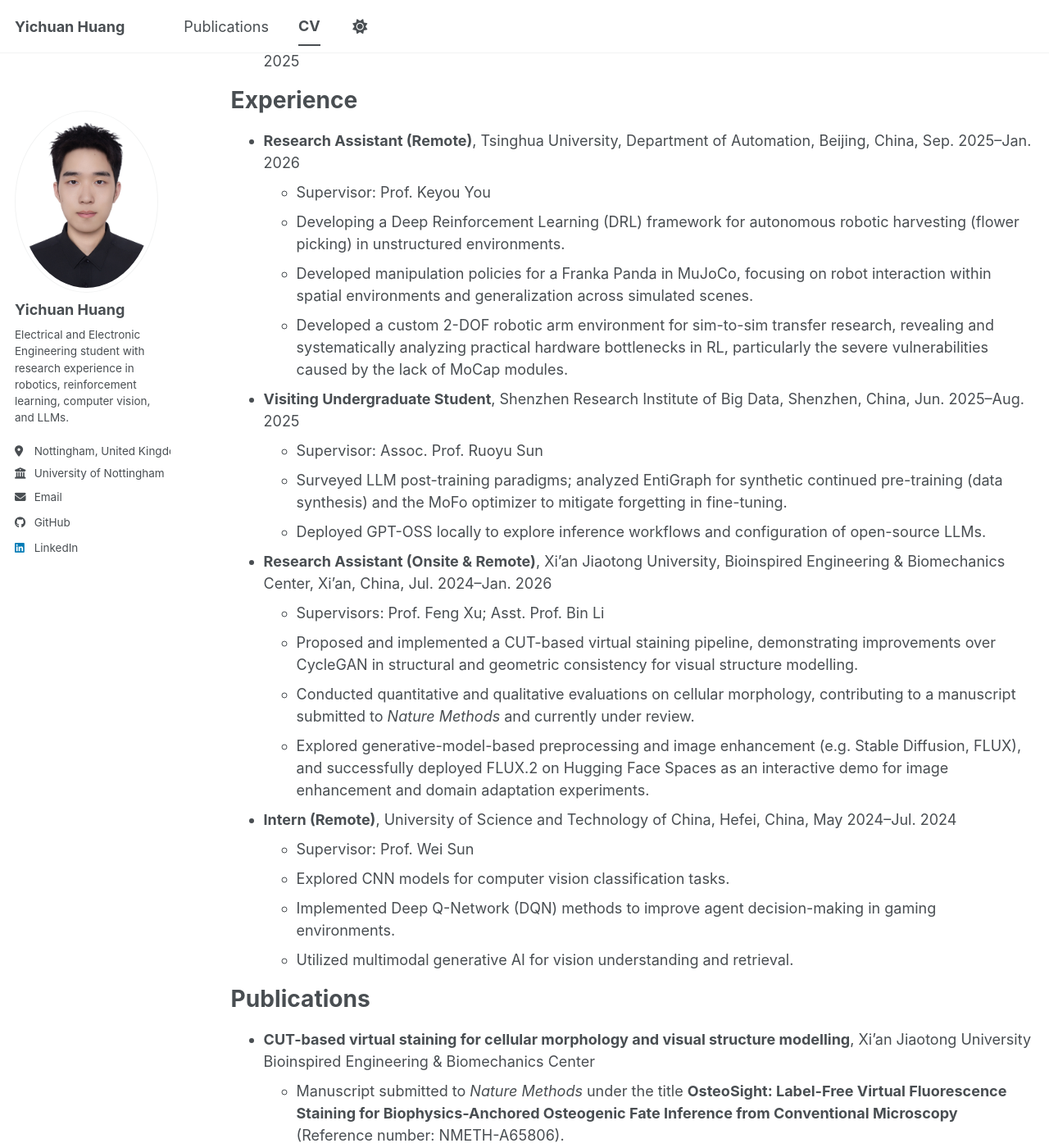
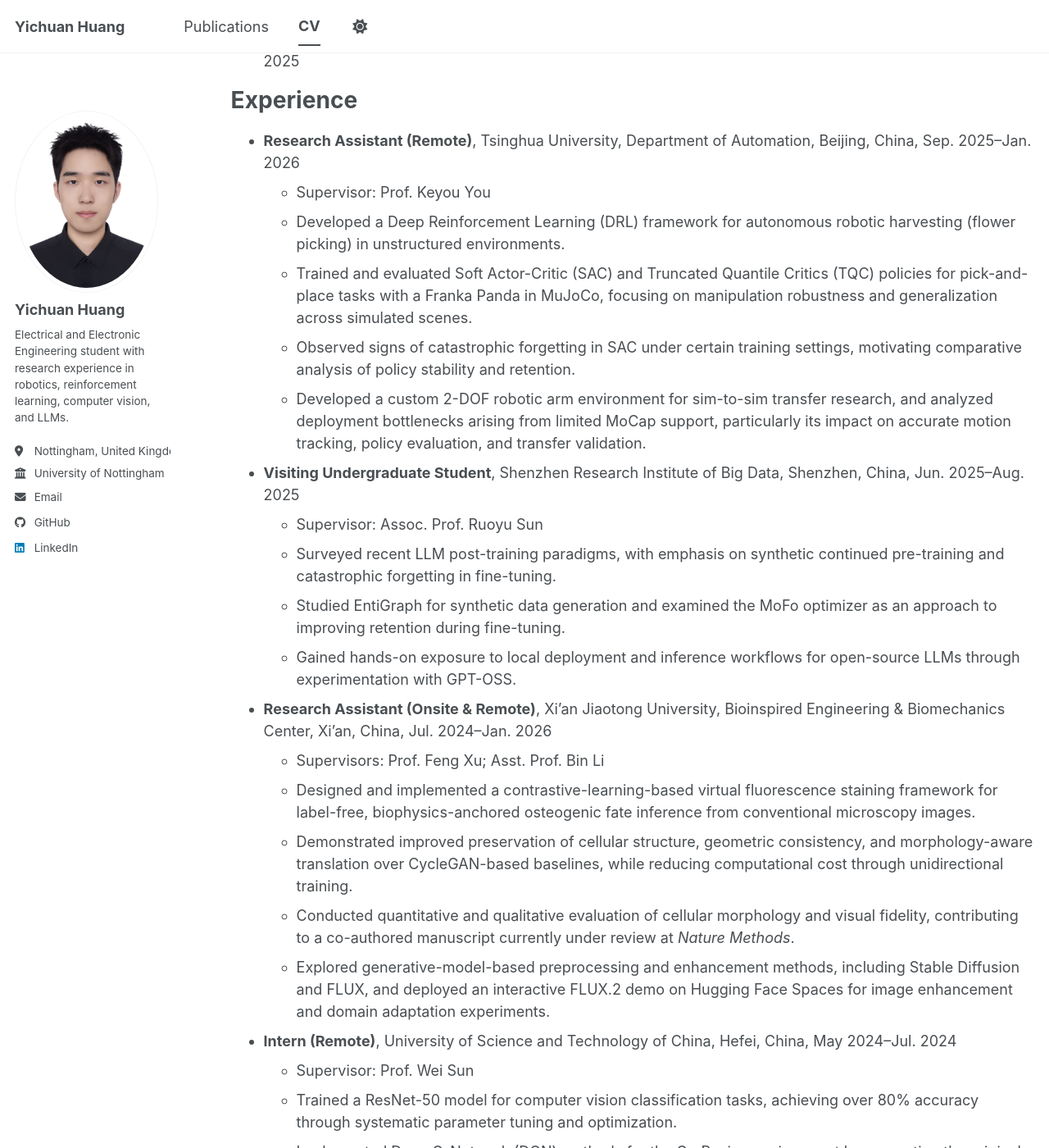
Before and after one commit to yichuan-huang/yichuan-huang.github.io, a Jekyll site: the page built from _pages/cv.md, in a window 1280 px wide and 1400 px high, scrolled down 224 px. Shown: the whole window at 82% size. Built offline with Jekyll 4.4.1, drawn with Linux system fonts in a browser that asks for light colours; a script bundle is joined from its source files by our own code; library files that are not in the unit come from our copies; some of the changed text lies outside the part shown.

Commit message:
Refine CV experience section with updated project descriptions and research output

```diff
--- a/_pages/cv.md
+++ b/_pages/cv.md
@@ -18,31 +18,34 @@ Experience
 ======
 * **Research Assistant (Remote)**, Tsinghua University, Department of Automation, Beijing, China, Sep. 2025--Jan. 2026
   * Supervisor: Prof. Keyou You
-  * Developing a Deep Reinforcement Learning (DRL) framework for autonomous robotic harvesting (flower picking) in unstructured environments.
-  * Developed manipulation policies for a Franka Panda in MuJoCo, focusing on robot interaction within spatial environments and generalization across simulated scenes.
-  * Developed a custom 2-DOF robotic arm environment for sim-to-sim transfer research, revealing and systematically analyzing practical hardware bottlenecks in RL, particularly the severe vulnerabilities caused by the lack of MoCap modules.
+  * Developed a Deep Reinforcement Learning (DRL) framework for autonomous robotic harvesting (flower picking) in unstructured environments.
+  * Trained and evaluated Soft Actor-Critic (SAC) and Truncated Quantile Critics (TQC) policies for pick-and-place tasks with a Franka Panda in MuJoCo, focusing on manipulation robustness and generalization across simulated scenes.
+  * Observed signs of catastrophic forgetting in SAC under certain training settings, motivating comparative analysis of policy stability and retention.
+  * Developed a custom 2-DOF robotic arm environment for sim-to-sim transfer research, and analyzed deployment bottlenecks arising from limited MoCap support, particularly its impact on accurate motion tracking, policy evaluation, and transfer validation.
 
 * **Visiting Undergraduate Student**, Shenzhen Research Institute of Big Data, Shenzhen, China, Jun. 2025--Aug. 2025
   * Supervisor: Assoc. Prof. Ruoyu Sun
-  * Surveyed LLM post-training paradigms; analyzed EntiGraph for synthetic continued pre-training (data synthesis) and the MoFo optimizer to mitigate forgetting in fine-tuning.
-  * Deployed GPT-OSS locally to explore inference workflows and configuration of open-source LLMs.
+  * Surveyed recent LLM post-training paradigms, with emphasis on synthetic continued pre-training and catastrophic forgetting in fine-tuning.
+  * Studied EntiGraph for synthetic data generation and examined the MoFo optimizer as an approach to improving retention during fine-tuning.
+  * Gained hands-on exposure to local deployment and inference workflows for open-source LLMs through experimentation with GPT-OSS.
 
 * **Research Assistant (Onsite & Remote)**, Xi'an Jiaotong University, Bioinspired Engineering & Biomechanics Center, Xi'an, China, Jul. 2024--Jan. 2026
   * Supervisors: Prof. Feng Xu; Asst. Prof. Bin Li
-  * Proposed and implemented a CUT-based virtual staining pipeline, demonstrating improvements over CycleGAN in structural and geometric consistency for visual structure modelling.
-  * Conducted quantitative and qualitative evaluations on cellular morphology, contributing to a manuscript submitted to *Nature Methods* and currently under review.
-  * Explored generative-model-based preprocessing and image enhancement (e.g. Stable Diffusion, FLUX), and successfully deployed FLUX.2 on Hugging Face Spaces as an interactive demo for image enhancement and domain adaptation experiments.
+  * Designed and implemented a contrastive-learning-based virtual fluorescence staining framework for label-free, biophysics-anchored osteogenic fate inference from conventional microscopy images.
+  * Demonstrated improved preservation of cellular structure, geometric consistency, and morphology-aware translation over CycleGAN-based baselines, while reducing computational cost through unidirectional training.
+  * Conducted quantitative and qualitative evaluation of cellular morphology and visual fidelity, contributing to a co-authored manuscript currently under review at *Nature Methods*.
+  * Explored generative-model-based preprocessing and enhancement methods, including Stable Diffusion and FLUX, and deployed an interactive FLUX.2 demo on Hugging Face Spaces for image enhancement and domain adaptation experiments.
 
 * **Intern (Remote)**, University of Science and Technology of China, Hefei, China, May 2024--Jul. 2024
   * Supervisor: Prof. Wei Sun
-  * Explored CNN models for computer vision classification tasks.
-  * Implemented Deep Q-Network (DQN) methods to improve agent decision-making in gaming environments.
-  * Utilized multimodal generative AI for vision understanding and retrieval.
+  * Trained a ResNet-50 model for computer vision classification tasks, achieving over 80% accuracy through systematic parameter tuning and optimization.
+  * Implemented Deep Q-Network (DQN) methods for the CarRacing environment by converting the original continuous control task into a discrete action space, and trained an agent that achieved a peak mean reward of nearly 900.
+  * Built a multimodal image retrieval workflow using Claude Sonnet 3, matching prompt queries to model-generated image descriptions to identify images satisfying user-defined requirements.
 
-Publications
+Research Output
 ======
-* **CUT-based virtual staining for cellular morphology and visual structure modelling**, Xi'an Jiaotong University Bioinspired Engineering & Biomechanics Center
-  * Manuscript submitted to *Nature Methods* under the title **OsteoSight: Label-Free Virtual Fluorescence Staining for Biophysics-Anchored Osteogenic Fate Inference from Conventional Microscopy** (Reference number: NMETH-A65806).
+* **OsteoSight: Label-Free Virtual Fluorescence Staining for Biophysics-Anchored Osteogenic Fate Inference from Conventional Microscopy**
+  * Co-author; manuscript under review at *Nature Methods*
 
 Awards
 ======
```
